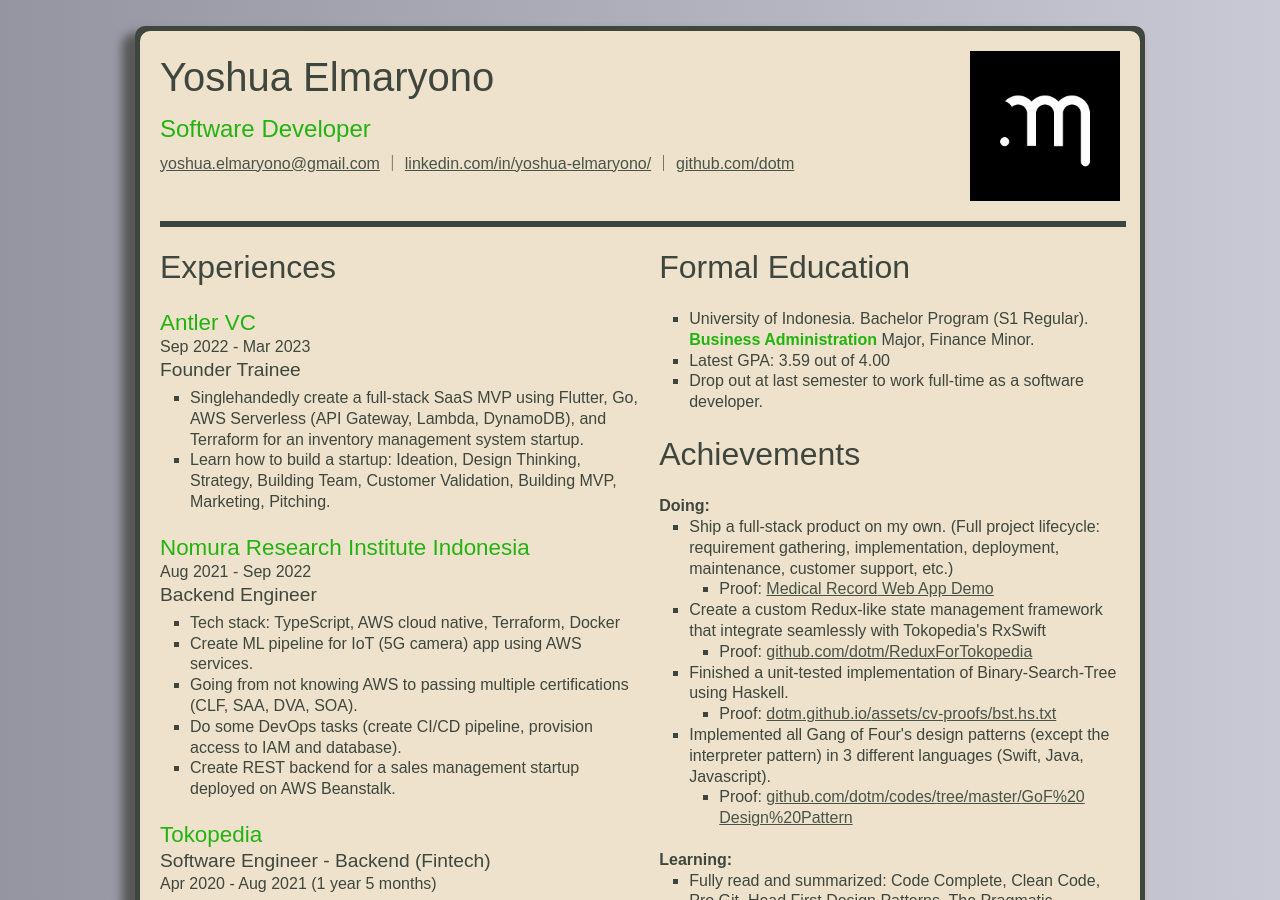
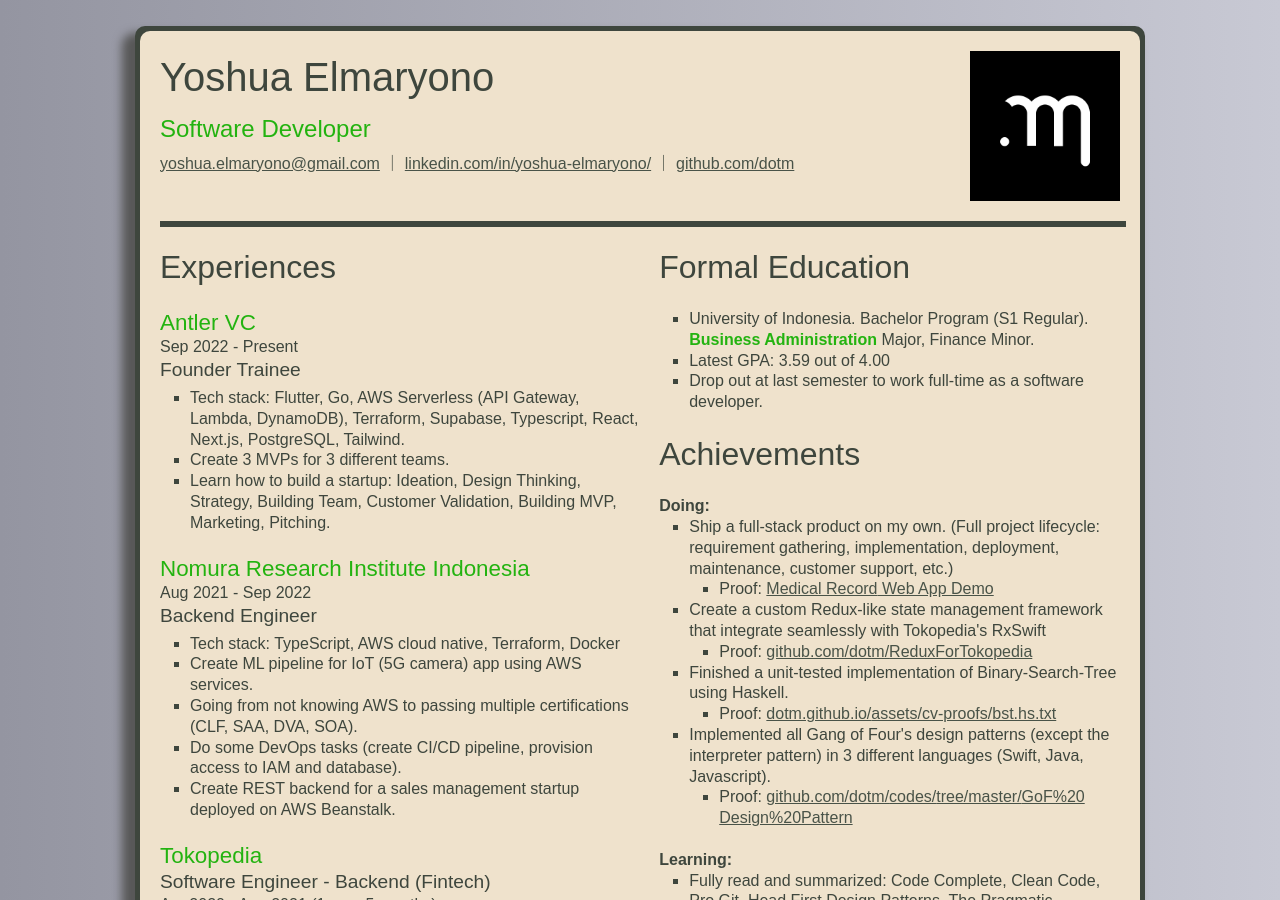
Before and after one commit to dotm/dotm.github.io, a Jekyll site: the page cv.html, which Jekyll copies as it is, in a window 1280 px wide and 900 px high. Built offline with Jekyll 4.4.1, drawn with Linux system fonts in a browser that asks for light colours.

Commit message:
update cv

```diff
--- a/cv.html
+++ b/cv.html
@@ -46,10 +46,11 @@
 
             <section class="experience-item">
               <p class="experience-item__workplace highlight">Antler VC</p>
-              <p class="experience-item__date">Sep 2022 - Mar 2023</p>
+              <p class="experience-item__date">Sep 2022 - Present</p>
               <p class="experience-item__position-title">Founder Trainee</p>
               <ul class="experience-item__achievements">
-                <li>Singlehandedly create a full-stack SaaS MVP using Flutter, Go, AWS Serverless (API Gateway, Lambda, DynamoDB), and Terraform for an inventory management system startup.</li>
+                <li>Tech stack: Flutter, Go, AWS Serverless (API Gateway, Lambda, DynamoDB), Terraform, Supabase, Typescript, React, Next.js, PostgreSQL, Tailwind.</li>
+                <li>Create 3 MVPs for 3 different teams.</li>
                 <li>Learn how to build a startup: Ideation, Design Thinking, Strategy, Building Team, Customer Validation, Building MVP, Marketing, Pitching.</li>
               </ul>
             </section>
```
